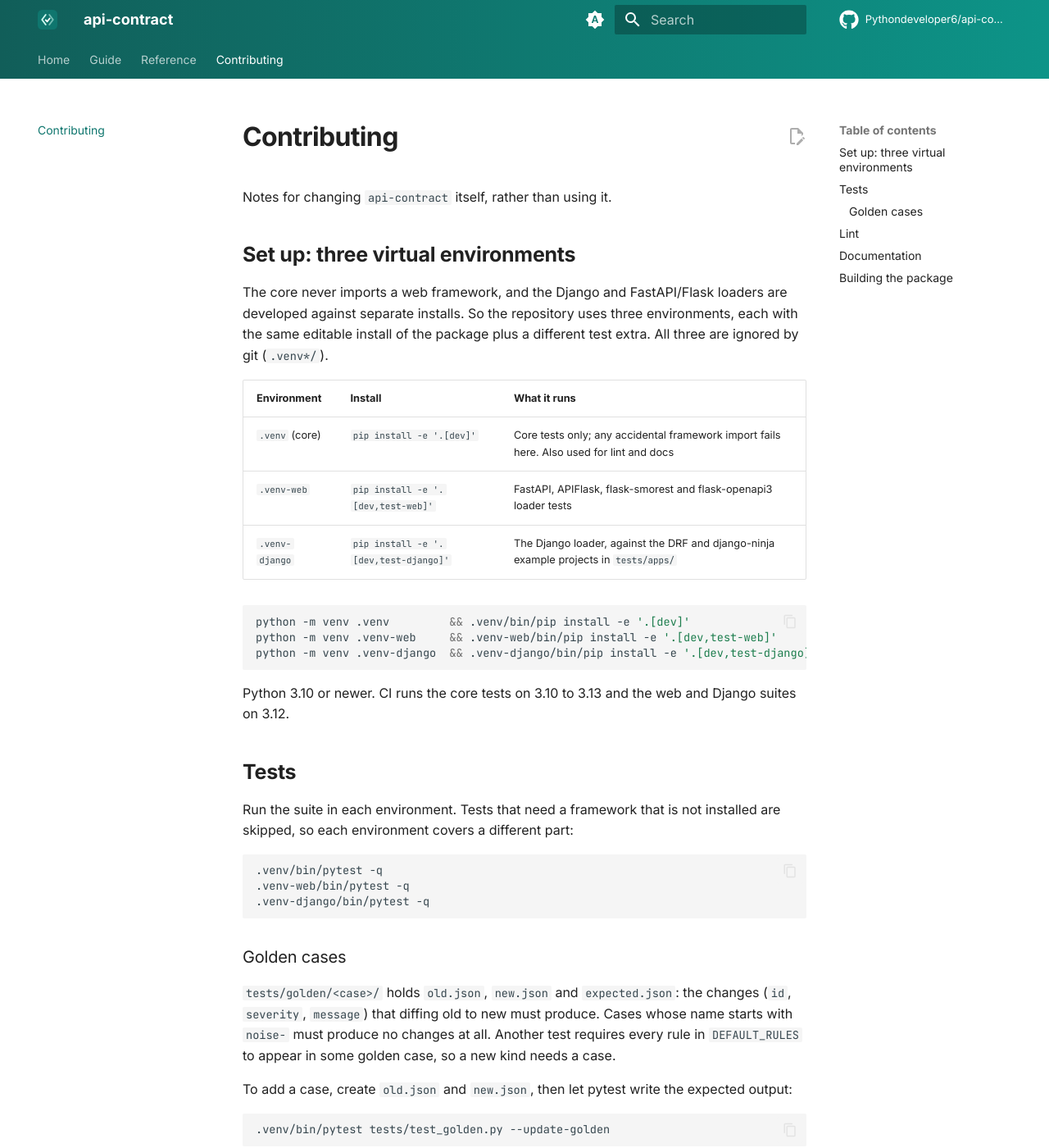
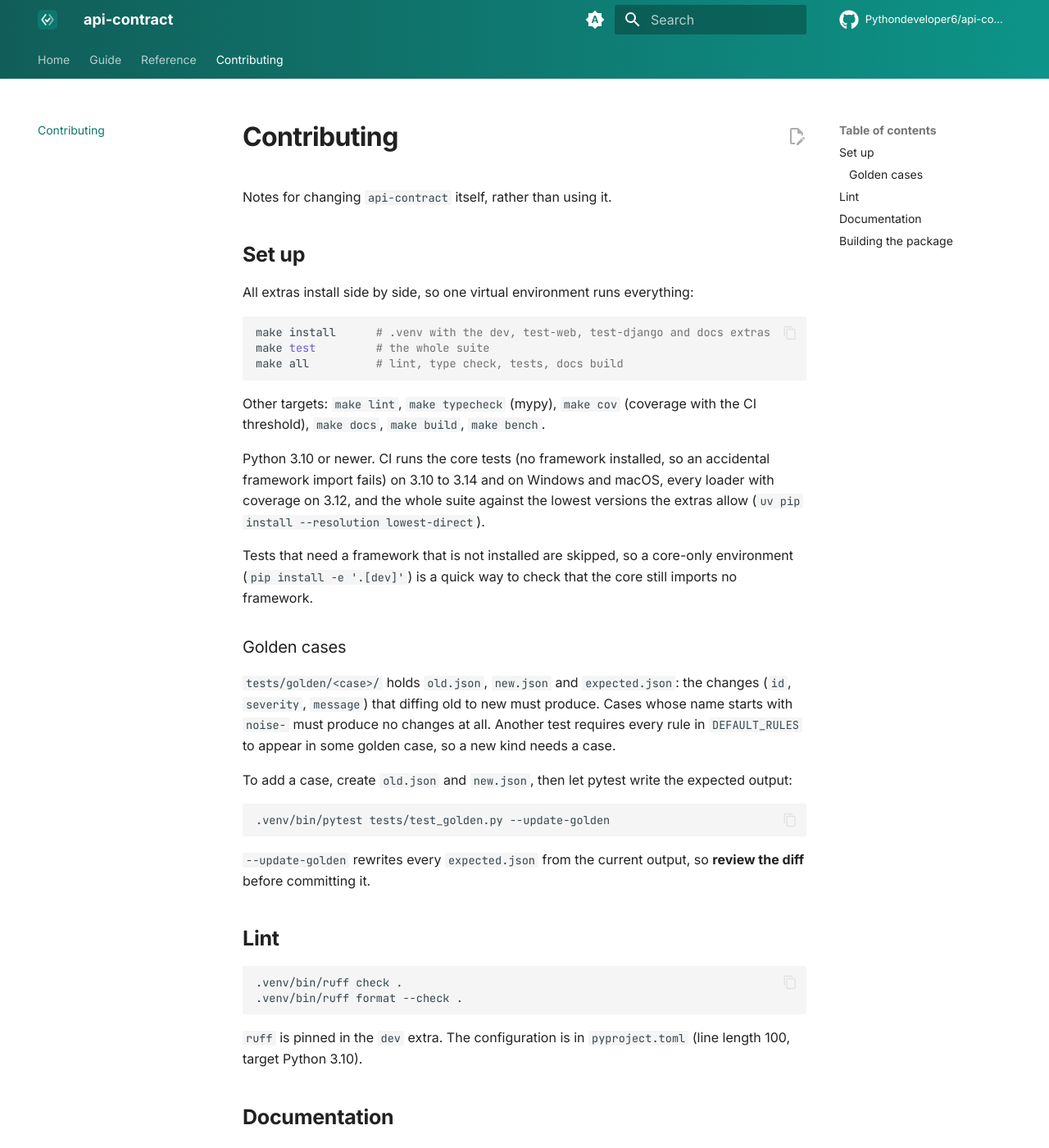
Before and after one commit to Pythondeveloper6/api-contract, an MkDocs documentation site: the page built from docs/contributing.md, in a window 1280 px wide and 1400 px high. Shown: the whole window at 82% size. Built offline with MkDocs 1.6.1 and Material for MkDocs 9.7.7, drawn with Linux system fonts in a browser that asks for light colours; comment, search, counter and statistics services are not loaded.

Commit message:
ci: pin actions by SHA, add Python 3.14, Windows/macOS, lowest versions, coverage, mypy, pip-audit, CodeQL, release workflow and Dependabot

````diff
--- a/docs/contributing.md
+++ b/docs/contributing.md
@@ -2,38 +2,27 @@
 
 Notes for changing `api-contract` itself, rather than using it.
 
-## Set up: three virtual environments
+## Set up
 
-The core never imports a web framework, and the Django and FastAPI/Flask
-loaders are developed against separate installs. So the repository uses three
-environments, each with the same editable install of the package plus a
-different test extra. All three are ignored by git (`.venv*/`).
-
-| Environment | Install | What it runs |
-|---|---|---|
-| `.venv` (core) | `pip install -e '.[dev]'` | Core tests only; any accidental framework import fails here. Also used for lint and docs |
-| `.venv-web` | `pip install -e '.[dev,test-web]'` | FastAPI, APIFlask, flask-smorest and flask-openapi3 loader tests |
-| `.venv-django` | `pip install -e '.[dev,test-django]'` | The Django loader, against the DRF and django-ninja example projects in `tests/apps/` |
+All extras install side by side, so one virtual environment runs everything:
 
 ```bash
-python -m venv .venv         && .venv/bin/pip install -e '.[dev]'
-python -m venv .venv-web     && .venv-web/bin/pip install -e '.[dev,test-web]'
-python -m venv .venv-django  && .venv-django/bin/pip install -e '.[dev,test-django]'
+make install      # .venv with the dev, test-web, test-django and docs extras
+make test         # the whole suite
+make all          # lint, type check, tests, docs build
 ```
 
-Python 3.10 or newer. CI runs the core tests on 3.10 to 3.13 and the web and
-Django suites on 3.12.
+Other targets: `make lint`, `make typecheck` (mypy), `make cov` (coverage
+with the CI threshold), `make docs`, `make build`, `make bench`.
 
-## Tests
+Python 3.10 or newer. CI runs the core tests (no framework installed, so an
+accidental framework import fails) on 3.10 to 3.14 and on Windows and macOS,
+every loader with coverage on 3.12, and the whole suite against the lowest
+versions the extras allow (`uv pip install --resolution lowest-direct`).
 
-Run the suite in each environment. Tests that need a framework that is not
-installed are skipped, so each environment covers a different part:
-
-```bash
-.venv/bin/pytest -q
-.venv-web/bin/pytest -q
-.venv-django/bin/pytest -q
-```
+Tests that need a framework that is not installed are skipped, so a core-only
+environment (`pip install -e '.[dev]'`) is a quick way to check that the core
+still imports no framework.
 
 ### Golden cases
 
````
Also changed, not shown: 7 other files.
